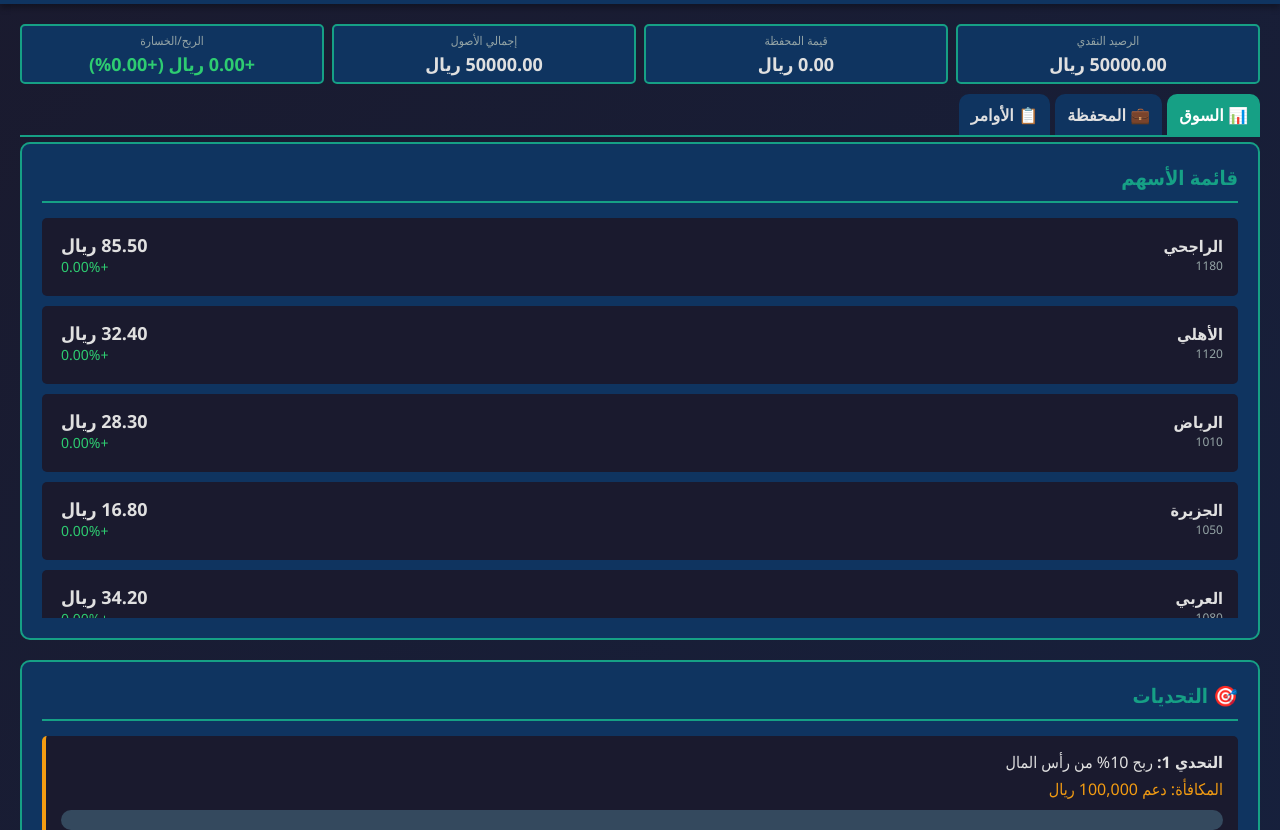
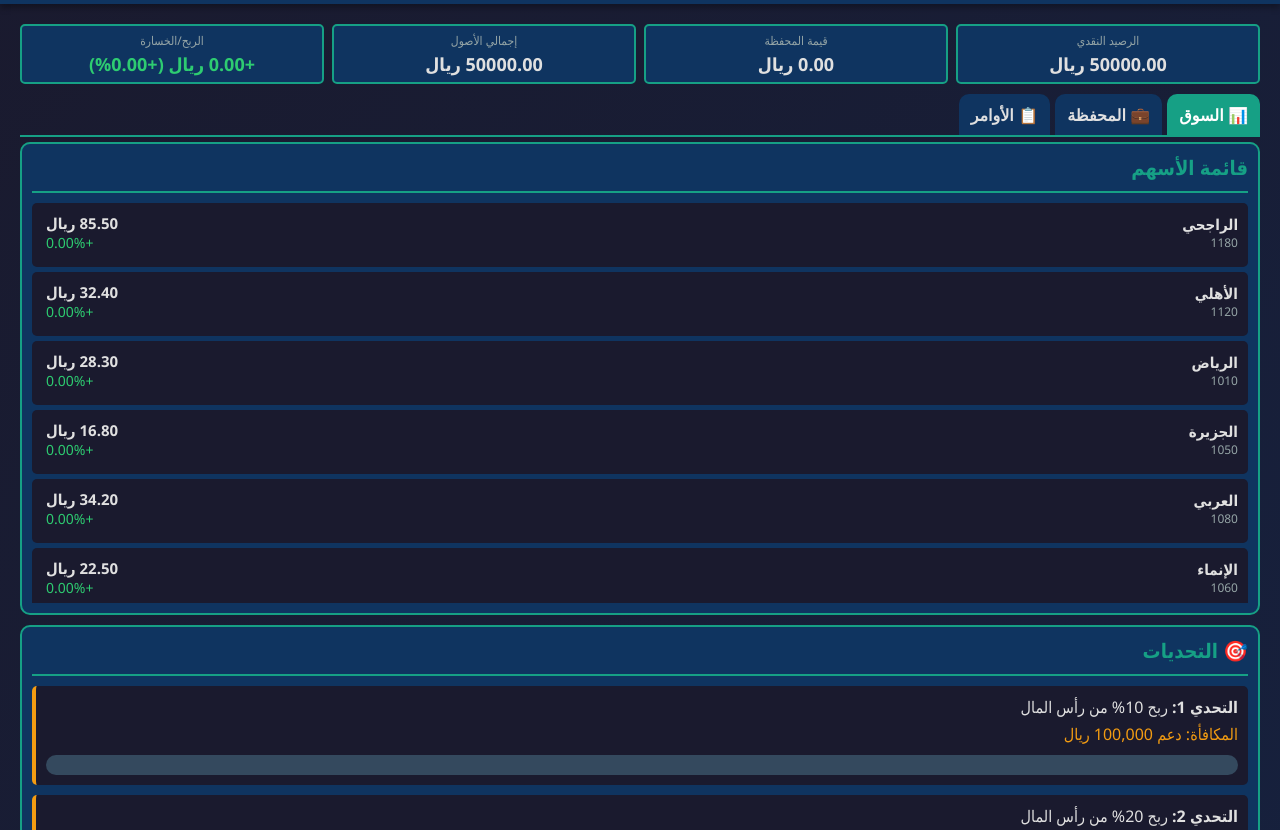
Before and after one commit to abosalehg-ui/Saudi-Stock-Trading-Simulator, a plain HTML site: page index.html in a window 1280 px wide. Shown: the part 112-942 px from the top of the page. Drawn offline with nearby package versions, Linux system fonts and the light colour scheme.

Commit message:
Update index.html

```diff
--- a/index.html
+++ b/index.html
@@ -245,14 +245,14 @@
         .panel {
             background: #0f3460;
             border-radius: 10px;
-            padding: 20px;
+            padding: 10px;
             border: 2px solid #16a085;
         }
 
         .panel-title {
             color: #16a085;
             font-size: 20px;
-            margin-bottom: 15px;
+            margin-bottom: 10px;
             border-bottom: 2px solid #16a085;
             padding-bottom: 10px;
         }
@@ -264,8 +264,8 @@
 
         .stock-item {
             background: #1a1a2e;
-            padding: 15px;
-            margin-bottom: 10px;
+            padding: 10px;
+            margin-bottom: 5px;
             border-radius: 5px;
             cursor: pointer;
             transition: all 0.3s;
@@ -292,7 +292,7 @@
 
         .stock-name {
             font-weight: bold;
-            font-size: 16px;
+            font-size: 15px;
         }
 
         .stock-symbol {
@@ -301,7 +301,7 @@
         }
 
         .stock-price {
-            font-size: 18px;
+            font-size: 15px;
             font-weight: bold;
         }
 
@@ -384,16 +384,16 @@
         .chart-container {
             position: relative;
             height: 300px;
-            margin: 20px 0;
+            margin: 10px 0;
         }
 
         .challenges {
-            margin-top: 20px;
+            margin-top: 10px;
         }
 
         .challenge-item {
             background: #1a1a2e;
-            padding: 15px;
+            padding: 10px;
             margin-bottom: 10px;
             border-radius: 5px;
             border-left: 4px solid #f39c12;
```
